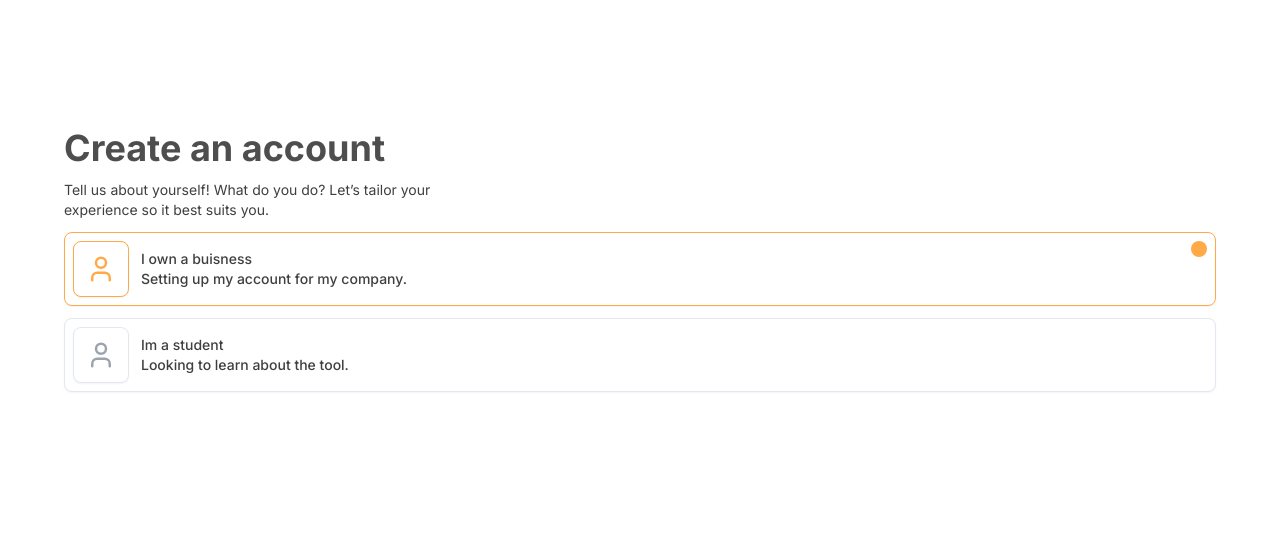
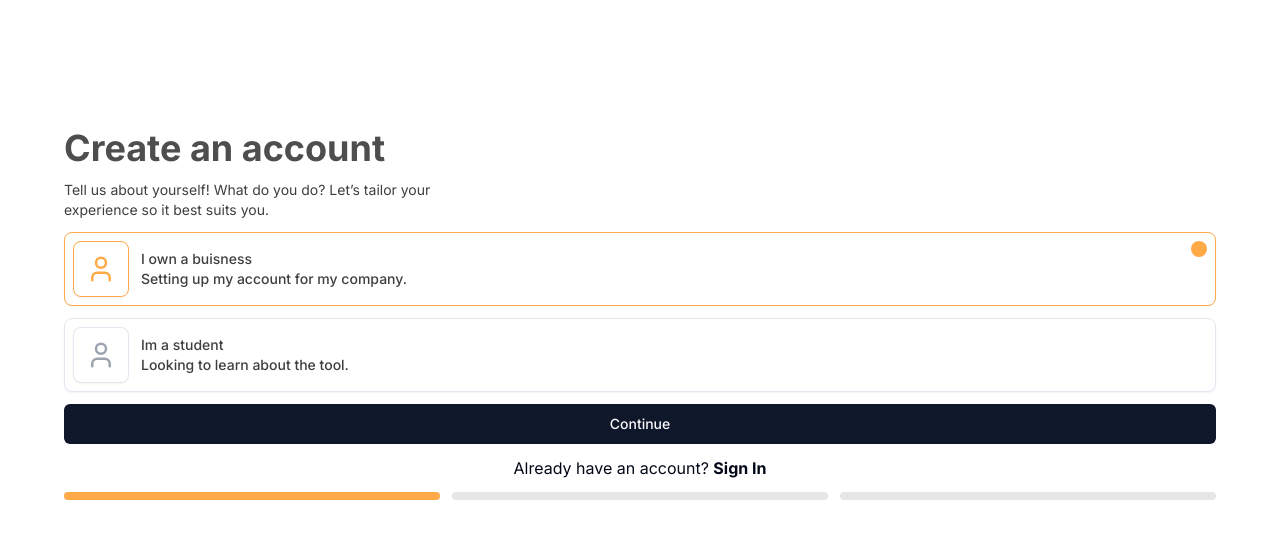
Before and after one commit to lepronet85/corinna-ai, a Next.js app: page /auth/sign-up in a window 1280 px wide. Shown: the top 538 px of the page. Built offline with nearby package versions, Linux system fonts and the light colour scheme; no server answers.

Commit message:
Form details features implementation

```diff
--- a/src/app/auth/sign-up/page.tsx
+++ b/src/app/auth/sign-up/page.tsx
@@ -1,4 +1,6 @@
+import ButtonHandlers from "@/components/forms/sign-up/button-handlers";
 import SignUpFormProvider from "@/components/forms/sign-up/form-provider";
+import HighlightBar from "@/components/forms/sign-up/highlight-bar";
 import RegistrationFromStep from "@/components/forms/sign-up/registration-step";
 import React from "react";
 
@@ -10,7 +12,9 @@ const SignUp = (props: Props) => {
       <div className="flex flex-col h-full gap-3">
         <SignUpFormProvider>
           <div className="flex flex-col gap-3">
-            <RegistrationFromStep></RegistrationFromStep>
+            <RegistrationFromStep />
+            <ButtonHandlers />
+            <HighlightBar />
           </div>
         </SignUpFormProvider>
       </div>
--- /dev/null
+++ b/src/components/forms/form-generator/index.tsx
@@ -0,0 +1,60 @@
+import { Input } from "@/components/ui/input";
+import { Label } from "@/components/ui/label";
+import React from "react";
+import { FieldErrors, FieldValues, UseFormRegister } from "react-hook-form";
+
+type Props = {
+  type: "text" | "email" | "password";
+  inputType: "select" | "input" | "textarea";
+  options?: { value: string; label: string; id: string }[];
+  label?: string;
+  placeholder: string;
+  register: UseFormRegister<any>;
+  name: string;
+  errors: FieldErrors<FieldValues>;
+  lines?: number;
+  form?: string;
+  defaultValue?: string;
+};
+
+const FormGenerator = ({
+  type,
+  inputType,
+  options,
+  label,
+  placeholder,
+  register,
+  name,
+  errors,
+  lines,
+  form,
+  defaultValue,
+}: Props) => {
+  switch (inputType) {
+    case "input":
+      return (
+        <Label className="flex flex-col gap-2" htmlFor={`input-${label}`}>
+          {label && label}
+          <Input
+            id={`input-${label}`}
+            type={type}
+            placeholder={placeholder}
+            form={form}
+            defaultValue={defaultValue}
+            {...register(name)}
+          />
+          {/* <ErrorMessage
+            errors={errors}
+            name={name}
+            render={({ message }) => (
+              <p className="text-red-400 mt-2">
+                {message === "Required" ? "" : message}
+              </p>
+            )}
+          /> */}
+        </Label>
+      );
+  }
+  return <div>FormGenerator</div>;
+};
+export default FormGenerator;
--- /dev/null
+++ b/src/components/forms/sign-up/account-details-form.tsx
@@ -0,0 +1,29 @@
+import { USER_REGISTRATION_FORM } from "@/constants/forms";
+import React from "react";
+import { FieldErrors, FieldValues, UseFormRegister } from "react-hook-form";
+import FormGenerator from "../form-generator";
+
+type Props = {
+  register: UseFormRegister<FieldValues>;
+  errors: FieldErrors<FieldValues>;
+};
+
+const AccountDetailsForm = ({ register, errors }: Props) => {
+  return (
+    <>
+      <h2 className="text-gravel md:text-4xl font-bold">Account details</h2>
+      <p className="text-iridium md:text-sm">Enter your email and password</p>
+      {USER_REGISTRATION_FORM.map((field) => (
+        <FormGenerator
+          key={field.id}
+          {...field}
+          errors={errors}
+          register={register}
+          name={field.name}
+        />
+      ))}
+    </>
+  );
+};
+
+export default AccountDetailsForm;
--- /dev/null
+++ b/src/components/forms/sign-up/button-handlers.tsx
@@ -0,0 +1,56 @@
+"use client";
+
+import { Button } from "@/components/ui/button";
+import { useAuthContextHook } from "@/context/use-auth-context";
+import { useSignUpForm } from "@/hooks/sign-up/use-sign-up";
+import Link from "next/link";
+import React from "react";
+import { useFormContext } from "react-hook-form";
+
+type Props = {};
+
+const ButtonHandlers = (props: Props) => {
+  const { currentStep, setCurrentStep } = useAuthContextHook();
+  const { formState, getFieldState, getValues } = useFormContext();
+  const { onGenerateOTP } = useSignUpForm();
+
+  const { isDirty: isName } = getFieldState("fullname", formState);
+  const { isDirty: isEmail } = getFieldState("email", formState);
+  const { isDirty: isPassword } = getFieldState("password", formState);
+
+  if (currentStep === 3) {
+    return (
+      <div className="w-full flex flex-col gap-3 items-center">
+        <Button type="submit" className="w-full">
+          Create an account
+        </Button>
+        <p>
+          Already have an account?
+          <Link href="/auth/sign-in" className="font-bold">
+            Sign In
+          </Link>
+        </p>
+      </div>
+    );
+  }
+
+  return (
+    <div className="w-full flex flex-col gap-3 items-center">
+      <Button
+        type="submit"
+        className="w-full"
+        onClick={() => setCurrentStep((prev: number) => prev + 1)}
+      >
+        Continue
+      </Button>
+      <p>
+        Already have an account?{" "}
+        <Link href="/auth/sign-in" className="font-bold">
+          Sign In
+        </Link>
+      </p>
+    </div>
+  );
+};
+
+export default ButtonHandlers;
--- /dev/null
+++ b/src/components/forms/sign-up/highlight-bar.tsx
@@ -0,0 +1,36 @@
+"use client";
+
+import { useAuthContextHook } from "@/context/use-auth-context";
+import { cn } from "@/lib/utils";
+import React from "react";
+
+type Props = {};
+
+const HighlightBar = (props: Props) => {
+  const { currentStep } = useAuthContextHook();
+
+  return (
+    <div className="grid grid-cols-3 gap-3">
+      <div
+        className={cn(
+          "rounded-full h-2 col-span-1",
+          currentStep == 1 ? "bg-orange" : "bg-platinum"
+        )}
+      ></div>
+      <div
+        className={cn(
+          "rounded-full h-2 col-span-1",
+          currentStep == 2 ? "bg-orange" : "bg-platinum"
+        )}
+      ></div>
+      <div
+        className={cn(
+          "rounded-full h-2 col-span-1",
+          currentStep == 3 ? "bg-orange" : "bg-platinum"
+        )}
+      ></div>
+    </div>
+  );
+};
+
+export default HighlightBar;
--- a/src/components/forms/sign-up/registration-step.tsx
+++ b/src/components/forms/sign-up/registration-step.tsx
@@ -4,6 +4,13 @@ import { useAuthContextHook } from "@/context/use-auth-context";
 import React, { useState } from "react";
 import { useFormContext } from "react-hook-form";
 import TypeSelectionForm from "./type-selection-form";
+import dynamic from "next/dynamic";
+import { Spinner } from "@/components/spinner";
+
+const DetailForm = dynamic(() => import("./account-details-form"), {
+  ssr: false,
+  loading: () => <Spinner />,
+});
 
 type Props = {};
 
@@ -28,13 +35,7 @@ const RegistrationFromStep = (props: Props) => {
         />
       );
     case 2:
-      return (
-        // <DetailForm
-        //   errors={errors}
-        //   register={register}
-        // />
-        <></>
-      );
+      return <DetailForm errors={errors} register={register} />;
     case 3:
       return (
         // <OTPForm
--- /dev/null
+++ b/src/constants/forms.tsx
@@ -0,0 +1,64 @@
+type UserRegistrationProps = {
+  id: string
+  type: 'email' | 'text' | 'password'
+  inputType: 'select' | 'input'
+  options?: { value: string; label: string; id: string }[]
+  label?: string
+  placeholder: string
+  name: string
+}
+
+export const USER_REGISTRATION_FORM: UserRegistrationProps[] = [
+  {
+    id: '1',
+    inputType: 'input',
+    placeholder: 'Full name',
+    name: 'fullname',
+    type: 'text',
+  },
+  {
+    id: '2',
+    inputType: 'input',
+    placeholder: 'Email',
+    name: 'email',
+    type: 'email',
+  },
+  {
+    id: '3',
+    inputType: 'input',
+    placeholder: 'Confirm Email',
+    name: 'confirmEmail',
+    type: 'email',
+  },
+  {
+    id: '4',
+    inputType: 'input',
+    placeholder: 'Password',
+    name: 'password',
+    type: 'password',
+  },
+  {
+    id: '5',
+    inputType: 'input',
+    placeholder: 'Confrim Password',
+    name: 'confirmPassword',
+    type: 'password',
+  },
+]
+
+export const USER_LOGIN_FORM: UserRegistrationProps[] = [
+  {
+    id: '1',
+    inputType: 'input',
+    placeholder: 'Enter your email',
+    name: 'email',
+    type: 'email',
+  },
+  {
+    id: '2',
+    inputType: 'input',
+    placeholder: 'Password',
+    name: 'password',
+    type: 'password',
+  },
+]
```
